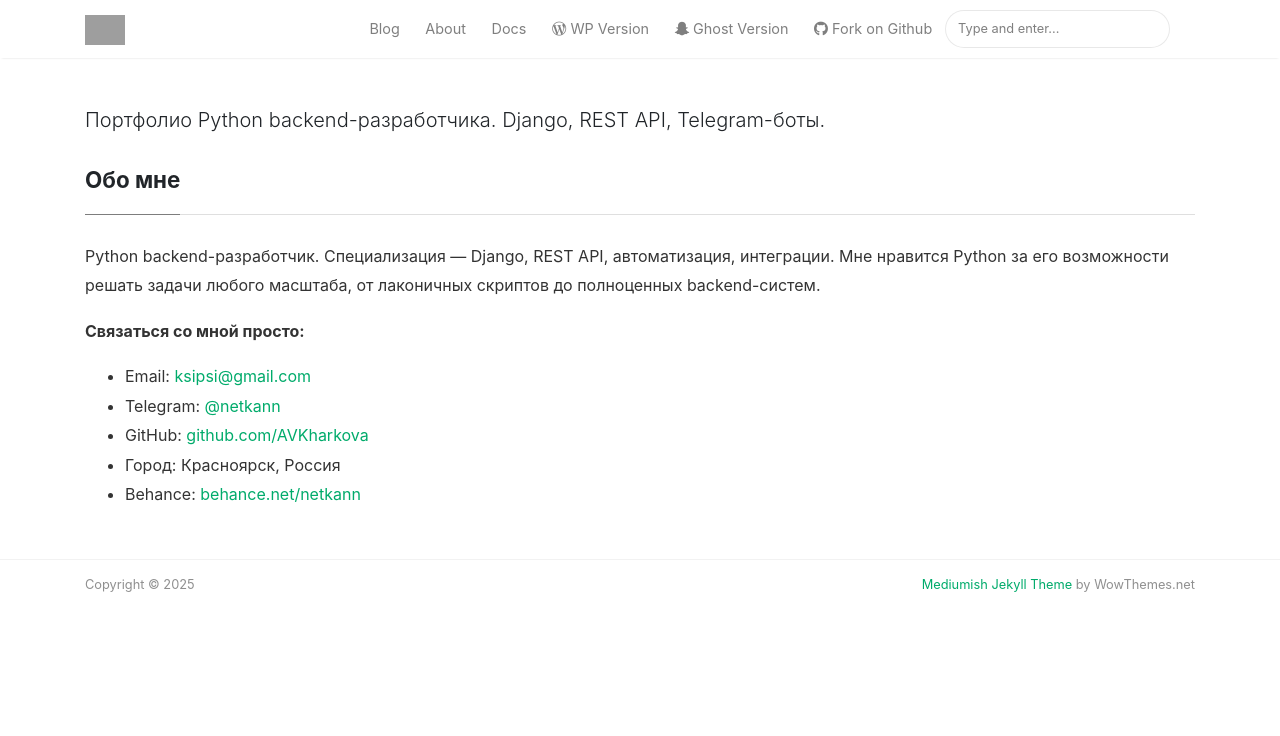
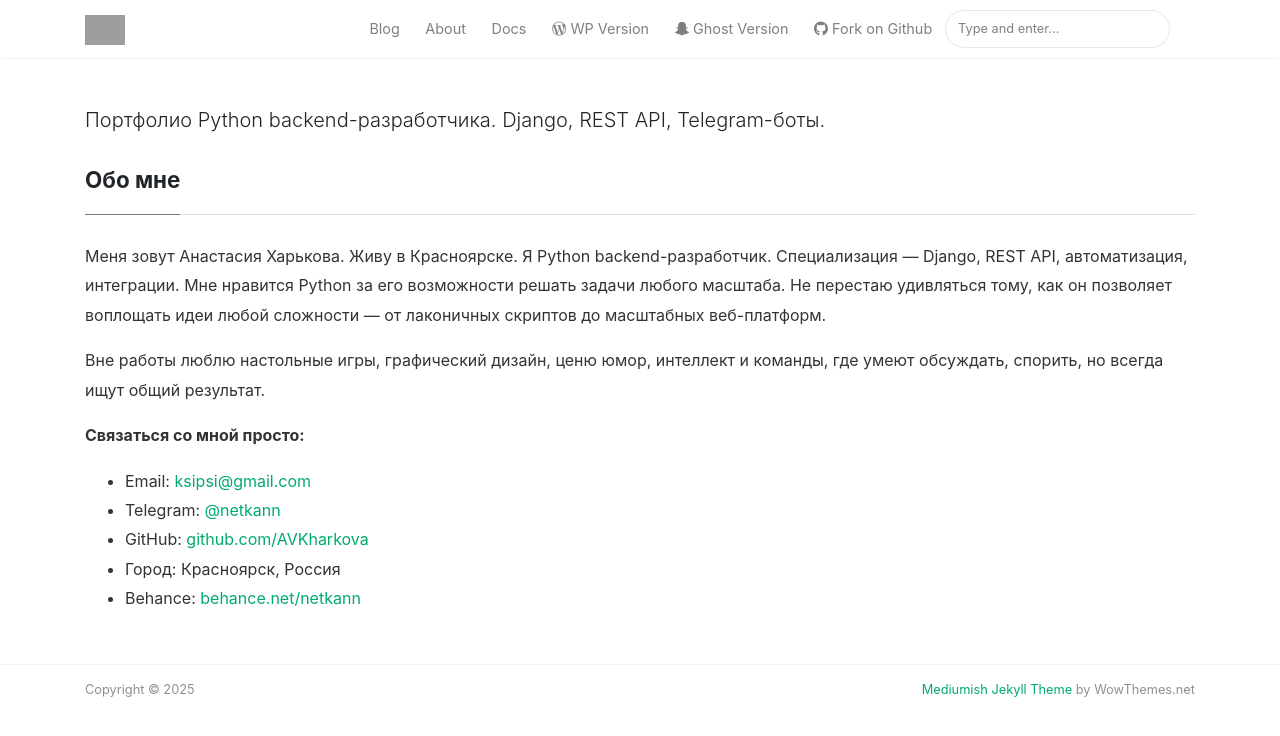
Before and after one commit to AVKharkova/avkharkova.github.io, a Jekyll site: the page built from about.md, in a window 1280 px wide. Shown: the top 736 px of the page. Built offline with Jekyll 4.4.1, drawn with Linux system fonts in a browser that asks for light colours; nearby versions of some CDN libraries; grey boxes are pictures that could not be loaded.

Commit message:
Смена имиджа

```diff
--- a/about.md
+++ b/about.md
@@ -4,8 +4,9 @@ title: "Обо мне"
 permalink: /about/
 ---
 
-Python backend-разработчик. Специализация — Django, REST API, автоматизация, интеграции.
-Мне нравится Python за его возможности решать задачи любого масштаба, от лаконичных скриптов до полноценных backend-систем.
+Меня зовут Анастасия Харькова. Живу в Красноярске. Я Python backend-разработчик. Специализация — Django, REST API, автоматизация, интеграции. Мне нравится Python за его возможности решать задачи любого масштаба. Не перестаю удивляться тому, как он позволяет воплощать идеи любой сложности — от лаконичных скриптов до масштабных веб-платформ.
+
+Вне работы люблю настольные игры, графический дизайн, ценю юмор, интеллект и команды, где умеют обсуждать, спорить, но всегда ищут общий результат.
 
 **Связаться со мной просто:**
 
--- a/index.html
+++ b/index.html
@@ -9,7 +9,7 @@ title: Home
 
     <div class="section-title">
 
-        <h2><span>Мои проекты</span></h2>
+        <h2><span>Анастасия Харькова. Python backend-разработчик. Мои проекты:</span></h2>
 
     </div>
 
```
Also changed, not shown: _posts/2024-05-26-yatube-api.md (+1 -1 lines).
